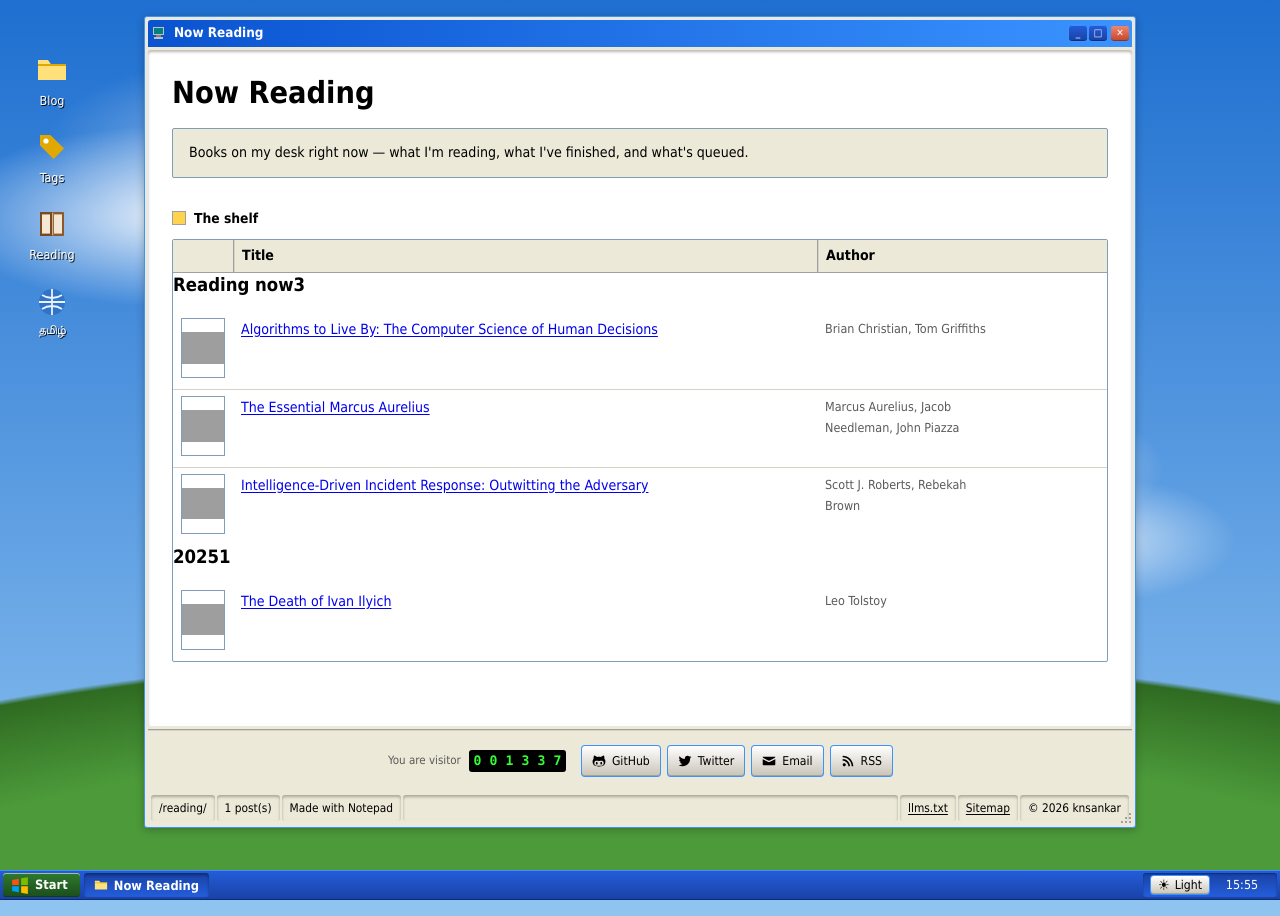
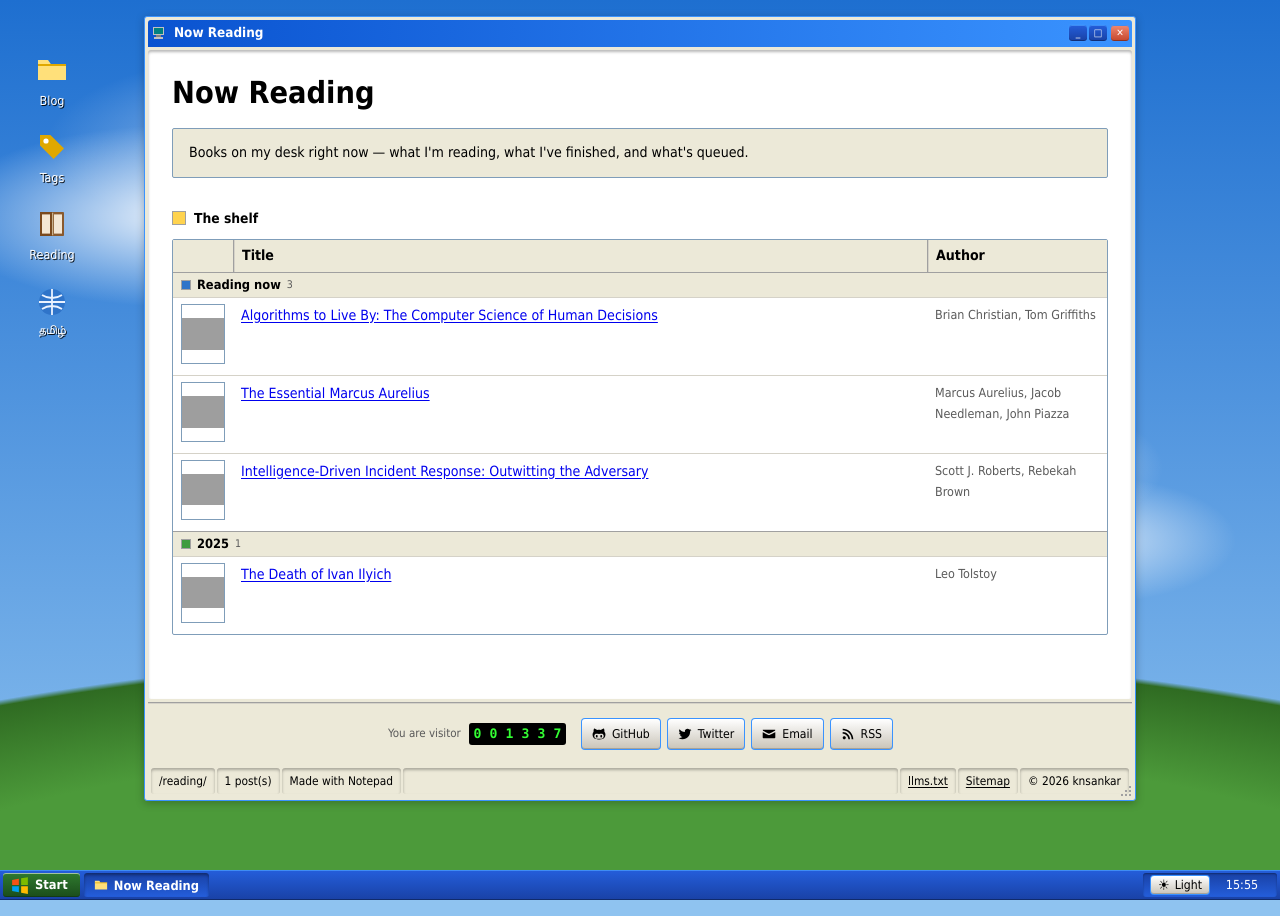
Before and after one commit to knsankar/knsankar.github.io, a Jekyll site: the page built from reading.html, in a window 1280 px wide. Built offline with Jekyll 4.4.1, drawn with Linux system fonts in a browser that asks for light colours; grey boxes are pictures that could not be loaded.

Commit message:
reading shelf: band the year blocks
Narrows both grids to three tracks, replaces the status pills with band headings, and edits the narrow breakpoint in place.

```diff
--- a/_sass/components/_post-thumb.scss
+++ b/_sass/components/_post-thumb.scss
@@ -41,7 +41,7 @@
   height: 100%;
 }
 
-/* topic tints — a literal hex pair, matching the `.reading-row__status--*` idiom.
+/* topic tints — a literal hex pair, matching the `.reading-block__label--*` idiom.
    Adding a topic is one line; unknown topics fall through to the themed default. */
 .post-thumb--postgresql {             /* blue */
   background: #2f74c9;
--- a/_sass/components/_reading.scss
+++ b/_sass/components/_reading.scss
@@ -3,7 +3,7 @@
    ============================================================ */
 
 .reading-list .listview__head {
-  grid-template-columns: 60px 1fr 180px 110px;
+  grid-template-columns: 60px 1fr 180px;
 }
 
 .reading-list__items {
@@ -18,7 +18,7 @@
 
 .reading-row {
   display: grid;
-  grid-template-columns: 60px 1fr 180px 110px;
+  grid-template-columns: 60px 1fr 180px;
   color: var(--win-text);
 }
 
@@ -57,31 +57,49 @@
   font-size: .78rem;
 }
 
-.reading-row__status {
-  display: inline-flex;
+/* the block band — the status dot the rows used to carry now labels the group,
+   so a row is three cells instead of four */
+.reading-block__label {
+  display: flex;
   align-items: center;
-  gap: 5px;
-  align-self: center;
-  justify-self: start;
-  margin: 0 8px;
-  padding: 1px 7px;
+  gap: 6px;
+  margin: 0;
+  padding: 4px 8px;
   background: var(--face);
+  border-top: 1px solid var(--bevel-shadow);
+  border-bottom: 1px solid var(--bevel-face);
+  font-family: var(--font-ui);
+  font-size: .8rem;
+  font-weight: 700;
   color: var(--win-text);
-  font-size: .72rem;
-  @include bevel-field;
 }
 
-.reading-row__status::before {
+.reading-block__label::before {
   content: "";
-  width: 8px;
-  height: 8px;
+  width: 10px;
+  height: 10px;
   flex-shrink: 0;
   border: 1px solid var(--bevel-shadow);
 }
 
-.reading-row__status--reading::before  { background: #2f74c9; } /* blue   */
-.reading-row__status--queued::before   { background: #e0a800; } /* amber  */
-.reading-row__status--finished::before { background: #3f9c3f; } /* green  */
+/* the three literals are lifted verbatim from the pills these bands replace;
+   `--undated` takes the muted token because "something is missing" is not a category */
+.reading-block__label--reading::before  { background: #2f74c9; } /* blue  */
+.reading-block__label--queued::before   { background: #e0a800; } /* amber */
+.reading-block__label--year::before     { background: #3f9c3f; } /* green */
+.reading-block__label--undated::before  { background: var(--text-muted); }
+
+.reading-block__count {
+  font-size: .66rem;
+  font-weight: 400;
+  color: var(--text-muted);
+}
+
+/* the column header already draws a bottom border in the same colour, so the
+   first band would double it — only the bands below the first draw their own */
+.listview__head + .reading-block .reading-block__label {
+  border-top: 0;
+}
 
 .reading-row--empty {
   display: block;
@@ -93,9 +111,7 @@
 @media (max-width: 520px) {
   .reading-list .listview__head { display: none; }
   .reading-row { grid-template-columns: 60px 1fr; }
-  .reading-row__cover { grid-row: 1 / span 3; }
+  .reading-row__cover { grid-row: 1 / span 2; }
   .reading-row__title,
-  .reading-row__author,
-  .reading-row__status { grid-column: 2; }
-  .reading-row__status { margin: 0 0 6px; }
+  .reading-row__author { grid-column: 2; }
 }
```
